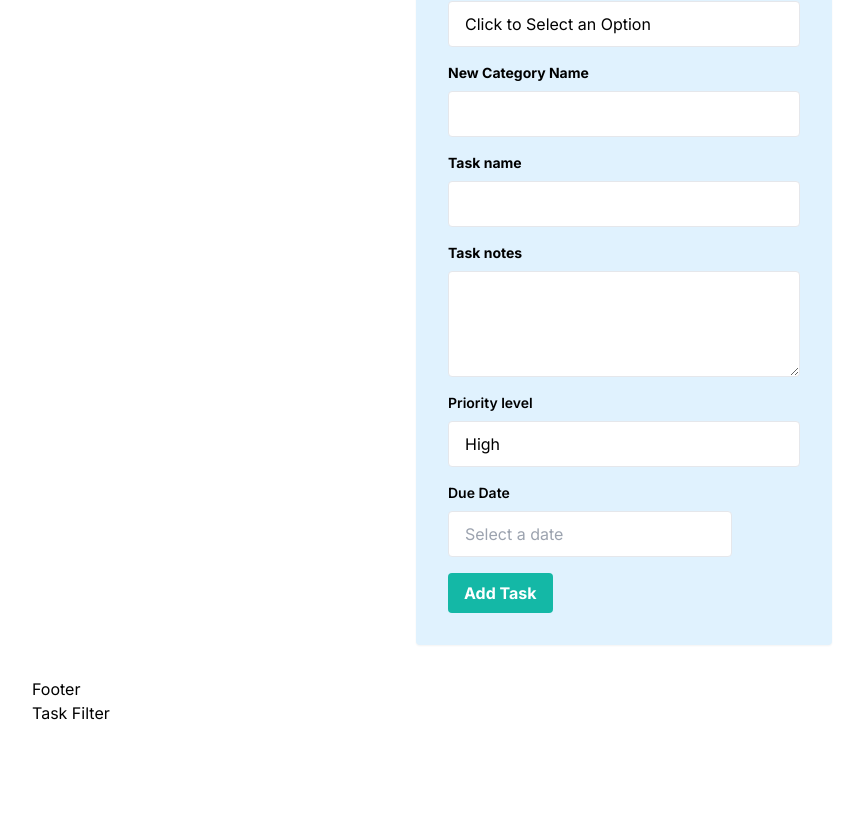
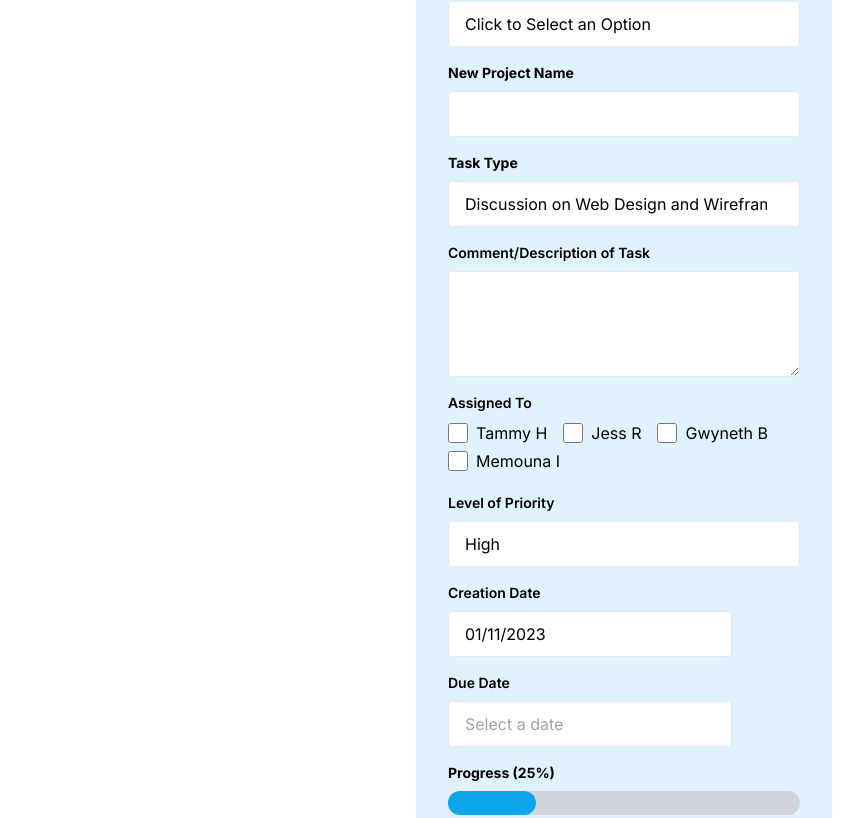
Before and after one commit to lunar-potato/tasky-app, a Next.js app: page / in a window 1280 px wide. Shown: the part 1582-2400 px from the top of the page, without its empty margins (16-879 px from the left). Before the commit the page ends 2323 px from the top, so only its background shows below. Built offline with nearby package versions, Linux system fonts and the light colour scheme.

Commit message:
AddTask work and script

```diff
--- a/package.json
+++ b/package.json
@@ -9,6 +9,7 @@
     "lint": "next lint"
   },
   "dependencies": {
+    "@reduxjs/toolkit": "^1.9.7",
     "@supabase/supabase-js": "^2.38.4",
     "framer-motion": "^10.16.4",
     "lucide-react": "^0.291.0",
@@ -16,7 +17,10 @@
     "react": "^18",
     "react-beautiful-dnd": "^13.1.1",
     "react-datepicker": "^4.21.0",
-    "react-dom": "^18"
+    "react-dom": "^18",
+    "react-redux": "^8.1.3",
+    "redux": "^4.2.1",
+    "supabase": "^1.110.1"
   },
   "devDependencies": {
     "autoprefixer": "^10.4.16",
--- a/src/app/components/AddTask.jsx
+++ b/src/app/components/AddTask.jsx
@@ -1,18 +1,34 @@
-"use client"
+"use client";
 import React, { useState } from "react";
 import DatePicker from "react-datepicker";
 import "react-datepicker/dist/react-datepicker.css";
+import TaskCard2 from "./TaskCard";
 
 const AddTask = () => {
     const [formData, setFormData] = useState({
-        taskTitle: "",
-        taskCategory: "",
+        projectType: "", //
+        projectName: "",
         taskType: "1",
-        notes: "",
+        comment: "",
+        assignedTo: [],
         creationDate: new Date(),
         dueDate: null,
         taskUrgency: "high",
     });
+
+    const taskTypes = [
+        { id: "1", name: "Discussion on Web Design and Wireframe", progress: 25 },
+        { id: "2", name: "Building and Coding", progress: 50 },
+        { id: "3", name: "Testing App and Customer Review", progress: 75 },
+        { id: "4", name: "Deployment of App", progress: 100 },
+    ];
+
+    const teamMembers = [
+        { id: "tammy", name: "Tammy H" },
+        { id: "jess", name: "Jess R" },
+        { id: "gwyneth", name: "Gwyneth B" },
+        { id: "memouna", name: "Memouna I" },
+    ];
 
     const urgencyLevels = [
         { id: "high", label: "High", colorClass: "bg-red" },
@@ -21,26 +37,55 @@ const AddTask = () => {
         { id: "lowest", label: "Lowest", colorClass: "bg-green" },
     ];
 
-    // choose existing or new category
-    const taskCategory = ["Errands", "Home", "Work"];
-
+    //   project type, choosing existing or new project
+    const projectNames = ["Project 1", "Project 2", "Project 3"];
     const handleSubmit = (e) => {
         e.preventDefault();
-        console.log(formData);
-    };
+        // Creating a new task object with the form data
+        const newTask = {
+          id: Date.now(), // Generate a unique ID
+          taskTitle: formData.projectName, // Using the relevant form field
+          // Setting other properties like taskCategory, notes, dueDate, taskUrgency, etc.
+          status: "To Do", // Setting the status to "To Do"
+        };
+        setTasks([...tasks, newTask]);
+        addTaskToToDoColumn(newTask);
+        saveTaskToLocalStorage(formData);
+        setFormData({
+          projectType: "",
+          projectName: "",
+          taskType: "1",
+          comment: "",
+          assignedTo: [],
+          creationDate: new Date(),
+          dueDate: null,
+          taskUrgency: "high",
+        });
+      };
 
     const handleChange = (e) => {
         const { name, value } = e.target;
 
-        if (name === "taskCategory") {
+        if (name === "projectType") {
             if (value === "new") {
-                setFormData({ ...formData, taskCategory: "new", taskCategory: "" });
+                setFormData({ ...formData, projectType: "new", projectName: "" });
             } else {
-                setFormData({ ...formData, taskCategory: "existing" });
+                setFormData({ ...formData, projectType: "existing" });
             }
         } else {
             setFormData({ ...formData, [name]: value });
         }
+    };
+
+    const saveTaskToLocalStorage = (taskData) => {
+        const existingTasks = JSON.parse(localStorage.getItem("tasks")) || { "To Do": [] };
+        existingTasks["To Do"].push(taskData);
+        localStorage.setItem("tasks", JSON.stringify(existingTasks));
+    };
+
+    const addTaskToToDoColumn = (taskData) => {
+        // You can add code here to update your application state or perform other actions.
+        // For example, if you are using a state management library, you can dispatch an action to update your state.
     };
 
     return (
@@ -50,32 +95,32 @@ const AddTask = () => {
                 className="px-8 pt-6 pb-8 mb-4 rounded shadow-sm bg-sky-100">
                 <div className="mb-4">
                     <label className="block mb-2 text-sm font-bold">
-                        Task Category
+                        Project Type
                     </label>
                     <select
-                        name="taskCategory"
-                        value={formData.taskCategory}
+                        name="projectType"
+                        value={formData.projectType}
                         onChange={handleChange}
                         className="block w-full px-4 py-3 pr-8 leading-tight bg-white border border-gray-200 rounded appearance-none focus:outline-none focus:border-gray-300">
                         <option value="" disabled>
                             Click to Select an Option
                         </option>
-                        <option value="existing">Choose Existing Category</option>
-                        <option value="new">Create New Category</option>
+                        <option value="existing">Choose Existing Project</option>
+                        <option value="new">Create New Project</option>
                     </select>
                 </div>
 
-                {formData.taskCategory === "existing" ? (
+                {formData.projectType === "existing" ? (
                     <div className="mb-4">
                         <label className="block mb-2 text-sm font-bold">
-                            Task Category
+                            Project Name
                         </label>
                         <select
-                            name="taskCategory"
-                            value={formData.taskCategory}
+                            name="projectName"
+                            value={formData.projectName}
                             onChange={handleChange}
-                            className="block w-full px-4 py-3 pr-8 leading-tight bg-white border border-gray-200 rounded appearance-none focus:outline-none focus:border-gray-300">
-                            {taskCategory.map((name) => (
+                            className="block w-full px-4 py-3 pr-8 leading-tight border border-gray-200 rounded appearance-none focus:outline-none focus:border-gray-300">
+                            {projectNames.map((name) => (
                                 <option key={name} value={name}>
                                     {name}
                                 </option>
@@ -85,43 +130,67 @@ const AddTask = () => {
                 ) : (
                     <div className="mb-4">
                         <label className="block mb-2 text-sm font-bold">
-                            New Category Name
+                            New Project Name
                         </label>
                         <input
                             type="text"
-                            name="newCategoryName"
-                            value={formData.newCategoryName}
+                            name="newProjectName"
+                            value={formData.newProjectName}
                             onChange={handleChange}
                             className="block w-full px-4 py-3 pr-8 leading-tight border border-gray-200 rounded focus:outline-none focus:bg-white focus:border-gray-300" />
                     </div>
                 )}
 
+                <div className="mb-4">
+                    <label className="block mb-2 text-sm font-bold">
+                        Task Type
+                    </label>
+                    <select
+                        name="taskType"
+                        value={formData.taskType}
+                        onChange={handleChange}
+                        className="block w-full px-4 py-3 pr-8 leading-tight bg-white border border-gray-200 rounded appearance-none focus:outline-none focus:border-gray-300">
+                        {taskTypes.map((type) => (
+                            <option key={type.id} value={type.id}>
+                                {type.name}
+                            </option>
+                        ))}
+                    </select>
+                </div>
                 {/* comment or description section */}
                 <div className="mb-4">
-                    <label className="block mb-2 text-sm font-bold">
-                        Task name
-                    </label>
-                    <input
-                        name="notes"
-                        value={formData.taskTitle}
-                        onChange={handleChange}
-                        className="block w-full px-4 py-3 pr-8 leading-tight border border-gray-200 rounded focus:outline-none focus:border-gray-300" ></input>
-                </div>
-                <div className="mb-4">
-                    <label className="block mb-2 text-sm font-bold">
-                        Task notes
+                    <label className="block mb-2 text-sm font-semibold">
+                        Comment/Description of Task
                     </label>
                     <textarea
-                        name="notes"
-                        value={formData.notes}
+                        name="comment"
+                        value={formData.comment}
                         onChange={handleChange}
                         rows="4"
                         className="block w-full px-4 py-3 pr-8 leading-tight border border-gray-200 rounded appearance-none focus:outline-none focus:border-gray-300" maxLength="300"></textarea>
                 </div>
+                {/* Assigning task to */}
+                <div className="mb-4">
+                    <label className="block mb-2 text-sm font-semibold">
+                        Assigned To
+                    </label>
+                    {teamMembers.map((member) => (
+                        <label key={member.id} className="inline-flex items-center mr-4">
+                            <input
+                                type="checkbox"
+                                name="assignedTo"
+                                value={member.id}
+                                checked={formData.assignedTo.includes(member.id)}
+                                onChange={handleChange}
+                                className="w-5 h-5 text-white accent-sky-500 form-checkbox" />
+                            <span className="ml-2">{member.name}</span>
+                        </label>
+                    ))}
+                </div>
                 {/* Task urgency */}
                 <div className="mb-4">
                     <label className="block mb-2 text-sm font-semibold">
-                        Priority level
+                        Level of Priority
                     </label>
                     <select
                         name="taskUrgency"
@@ -137,12 +206,18 @@ const AddTask = () => {
 
                 </div>
                 {/* Date option - default creation date */}
-                <div>
-                    <input
-                        type="hidden"
-                        name="creationDate"
-                        value={formData.creationDate}
-                        onChange={handleChange}
+                <div className="mb-4">
+                    <label className="block mb-2 text-sm font-semibold">
+                        Creation Date
+                    </label>
+                    <DatePicker
+                        selected={formData.creationDate}
+                        onChange={(date) =>
+                            setFormData({ ...formData, creationDate: date })
+                        }
+                        dateFormat="dd/MM/yyyy"
+                        disabled
+                        className="block w-full px-4 py-3 pr-8 leading-tight bg-white border border-gray-200 rounded focus:outline-none focus:border-gray-300"
                     />
                 </div>
                 {/* Due date of task - using date picker */}
@@ -158,6 +233,17 @@ const AddTask = () => {
                         placeholderText="Select a date"
                         className="block w-full px-4 py-3 pr-8 leading-tight border border-gray-200 rounded focus:outline-none focus:border-gray-300" />
                 </div>
+                {/* progress bar depending on the 4 options */}
+                <div className="mb-4">
+                    <div className="mb-2 text-sm font-bold">
+                        Progress ({formData.taskType * 25}%)
+                    </div>
+                    <div className="h-6 bg-gray-300 rounded-full">
+                        <div
+                            style={{ width: `${formData.taskType * 25}%` }}
+                            className="h-full rounded-full bg-sky-500"></div>
+                    </div>
+                </div>
                 {/* submit button */}
                 <button
                     type="submit"
@@ -165,6 +251,7 @@ const AddTask = () => {
                     Add Task
                 </button>
             </form>
+
         </div>
     );
 };
```
Also changed, not shown: 1 other file (tests, documents, lock files or other folders).
